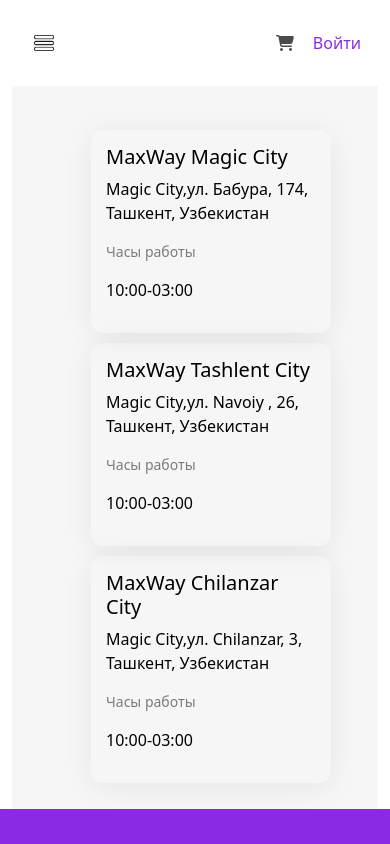
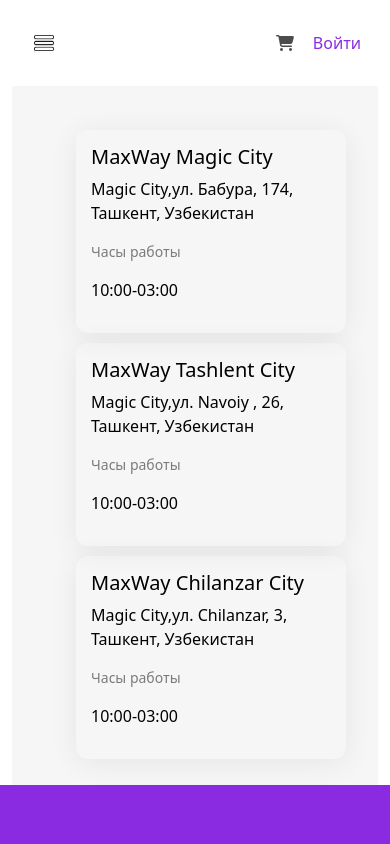
Before and after one commit to Sunnat0401/eat-meal, a React (Vite) app: page /fillial in a window 390 px wide. Shown: the top 844 px of the page. Built offline with nearby package versions, Linux system fonts and the light colour scheme.

Commit message:
add responsive fillila.jsx

```diff
--- a/src/Pages/Fillial/Fillial.css
+++ b/src/Pages/Fillial/Fillial.css
@@ -72,7 +72,7 @@
         padding-bottom: 5px;
      }
      .fillial-list{
-         width: 350px;
+         width: 320px;
      }
      .fillial-title{
          font-size: 20px;
@@ -107,7 +107,7 @@
         padding-bottom: 0px;
      }
      .fillial-list{
-         width: 240px;
+         width: 270px;
          margin: 10px 0;
          padding: 15px;
      }
```
